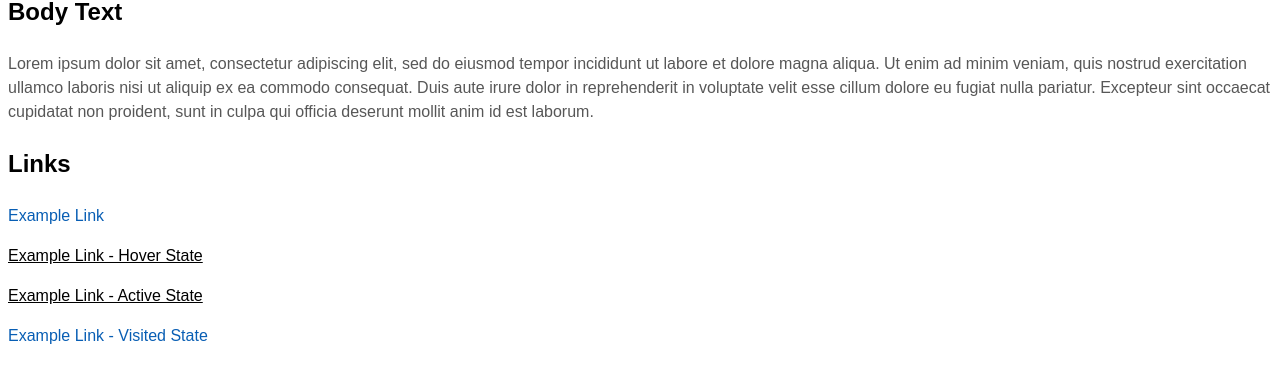
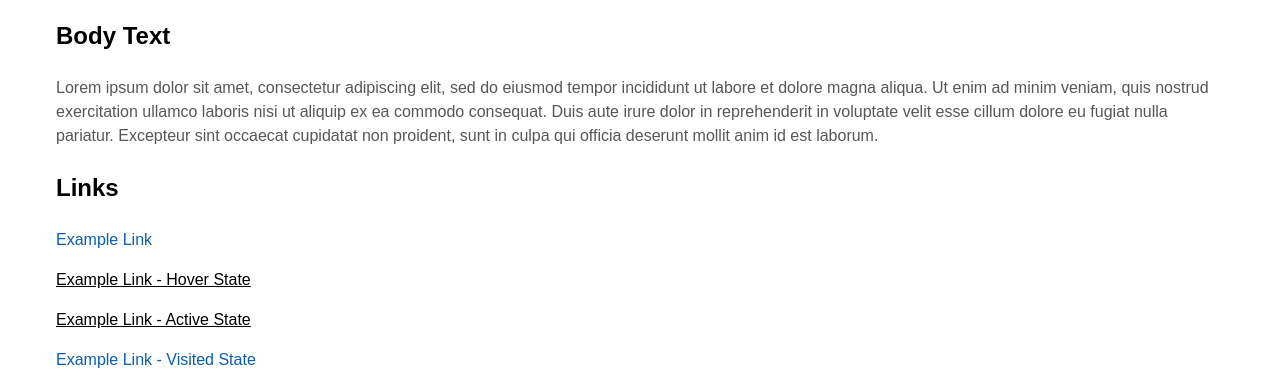
Before and after one commit to LACMTA/design-system-typography, a plain HTML site: page index.html in a window 1280 px wide. Shown: the part 180-552 px from the top of the page. Drawn offline with Linux system fonts and the light colour scheme; a web font is replaced by a local one.

Commit message:
Update pageDisplay.css

```diff
--- a/pageDisplay.css
+++ b/pageDisplay.css
@@ -1,3 +1,7 @@
+body {
+    padding: 1rem 3rem;
+}
+
 .headers div {
     background-color: #F5F7F8;
     margin-bottom: 2rem;
```
